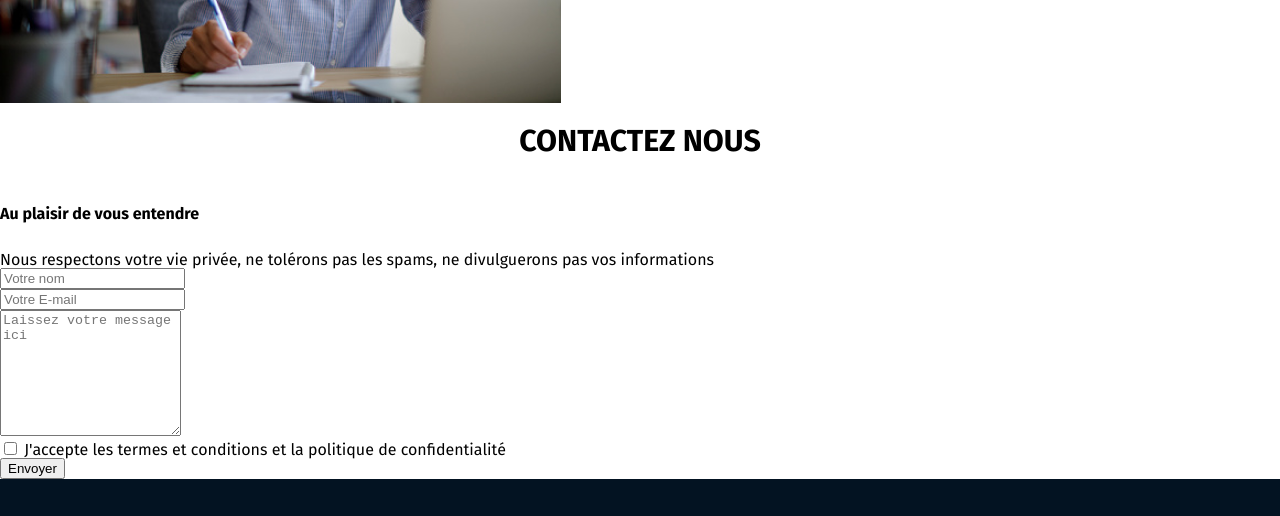
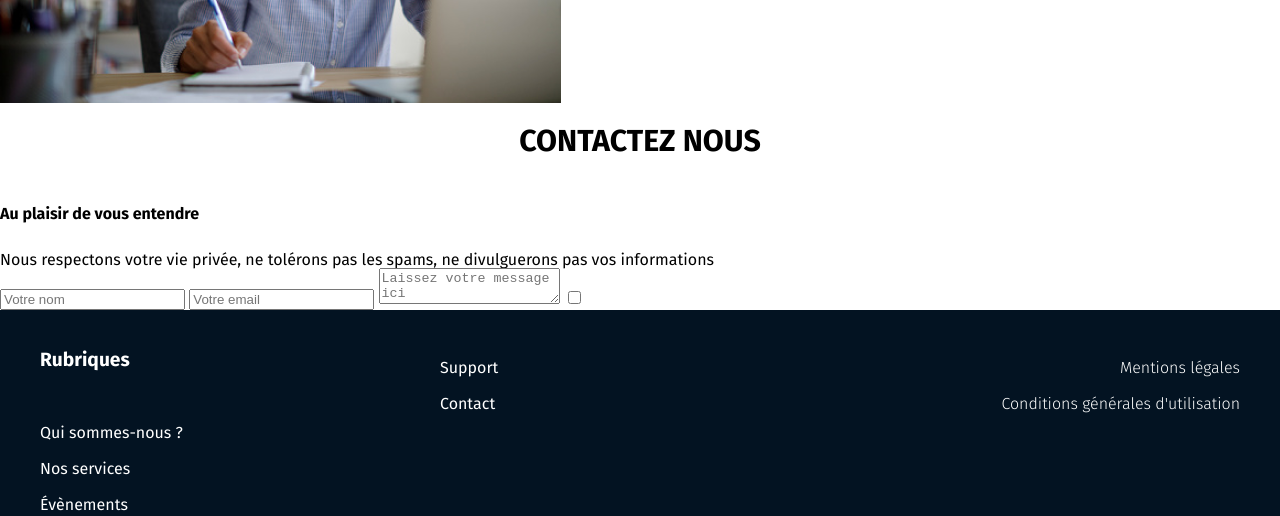
Before and after one commit to hyronboule/Site_Groupe3_Drone, a plain HTML site: page contact.html in a window 1280 px wide. Shown: the part 845-1361 px from the top of the page. Drawn offline with Linux system fonts and the light colour scheme.

Commit message:
mise en place formulaire sans css

```diff
--- a/contact.html
+++ b/contact.html
@@ -63,7 +63,12 @@
                   <p class="contat-p">Nous respectons votre vie privée, ne tolérons pas les spams, ne divulguerons pas
                       vos informations</p>
                   <form action="" method="POST" class="contact-form ">
-                      <div class="nomemail">
+                    <input type="text" class="name" placeholder="Votre nom" required>
+                    <input type="text" class="email" placeholder="Votre email" required>
+                    <textarea type="textarea" class="message" placeholder="Laissez votre message ici" required></textarea>
+                    <input type="checkbox">
+
+                    <!-- <div class="nomemail">
                           <div class="form-nom">
                               <label for="f-nom" class="fln nom"></label>
                               <input type="text" name="f-nom" id="f-nom" placeholder="Votre nom" class="name"
@@ -88,7 +93,7 @@
                       </div>
                       <div class="contact-submit">
                         <input type="submit" value="Envoyer">
-                      </div>
+                      </div> -->
                   </form>
                 </div>
             </section>
--- a/css/contact.css
+++ b/css/contact.css
@@ -54,7 +54,7 @@
   padding: 8px auto;
 }
 
-form {
+/* form {
   margin-top: 1.5em;
 
 }
@@ -91,7 +91,10 @@ form {
   margin-bottom: 2em;
   font-style: italic;
 
-}
+} */
+
+
+
 
 .contact-submit input {
   margin-top: 20px;
```
